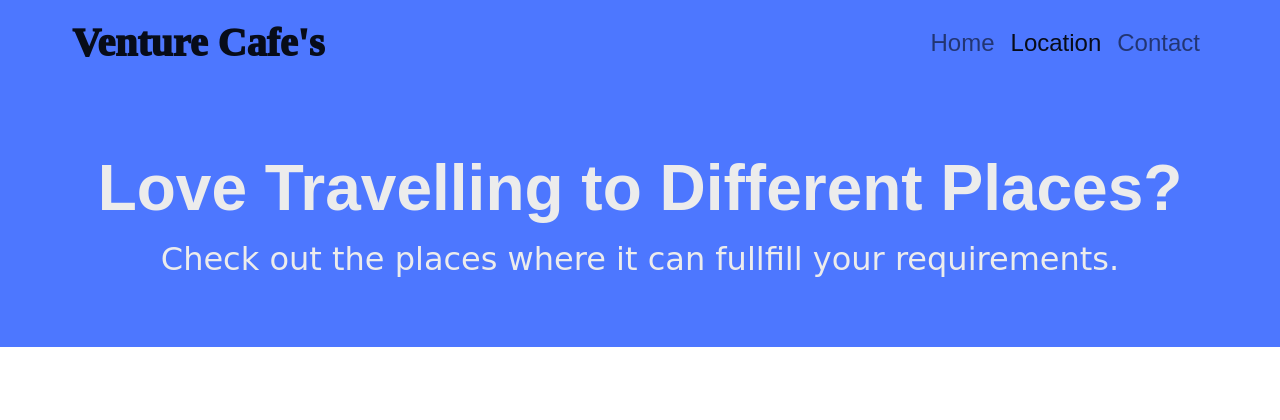
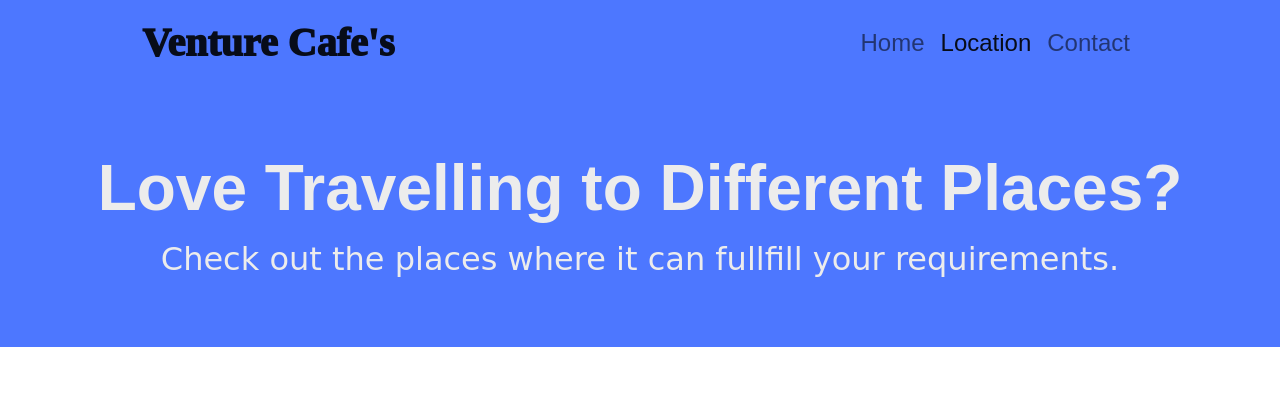
Before and after one commit to PoorneshShiva/Cafe_website, a Flask app: page /location in a window 1280 px wide. Shown: the top 420 px of the page. Run offline with Flask 2, Linux system fonts and the light colour scheme; some libraries are stand-ins or nearby versions; some web fonts are replaced.

Commit message:
Alignment of navigation

```diff
--- a/templates/add_new_cafe.html
+++ b/templates/add_new_cafe.html
@@ -14,7 +14,7 @@
 
 <body>
 <section class="navigation">
-    <div class="container-fluid">
+    <div class="container nav_part">
         <nav class="navbar navbar-expand-lg navbar-light bg- ">
             <div class="container-fluid">
                 <a class="navbar-brand brand-name ms-5" href="/">Venture Cafe's</a>
--- a/templates/city.html
+++ b/templates/city.html
@@ -1,7 +1,7 @@
 {% include "header.html" %}
 <body>
 <section class="navigation">
-    <div class="container-fluid">
+    <div class="container nav_part">
         <nav class="navbar navbar-expand-lg navbar-light bg- ">
             <div class="container-fluid">
                 <a class="navbar-brand brand-name ms-5" href="/">Venture Cafe's</a>
--- a/templates/location.html
+++ b/templates/location.html
@@ -1,7 +1,7 @@
 {% include "header.html" %}
 <body>
 <section class="navigation">
-    <div class="container-fluid">
+    <div class="container nav_part">
         <nav class="navbar navbar-expand-lg navbar-light bg- ">
             <div class="container-fluid">
                 <a class="navbar-brand brand-name ms-5" href="/">Venture Cafe's</a>
```
